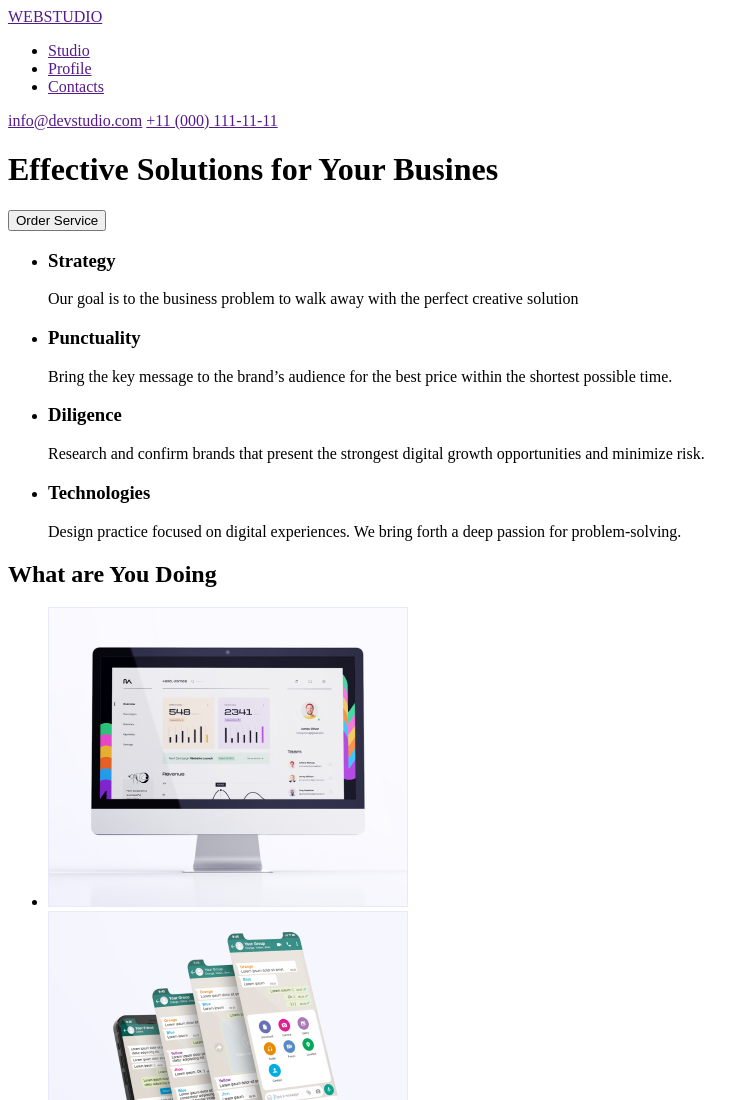
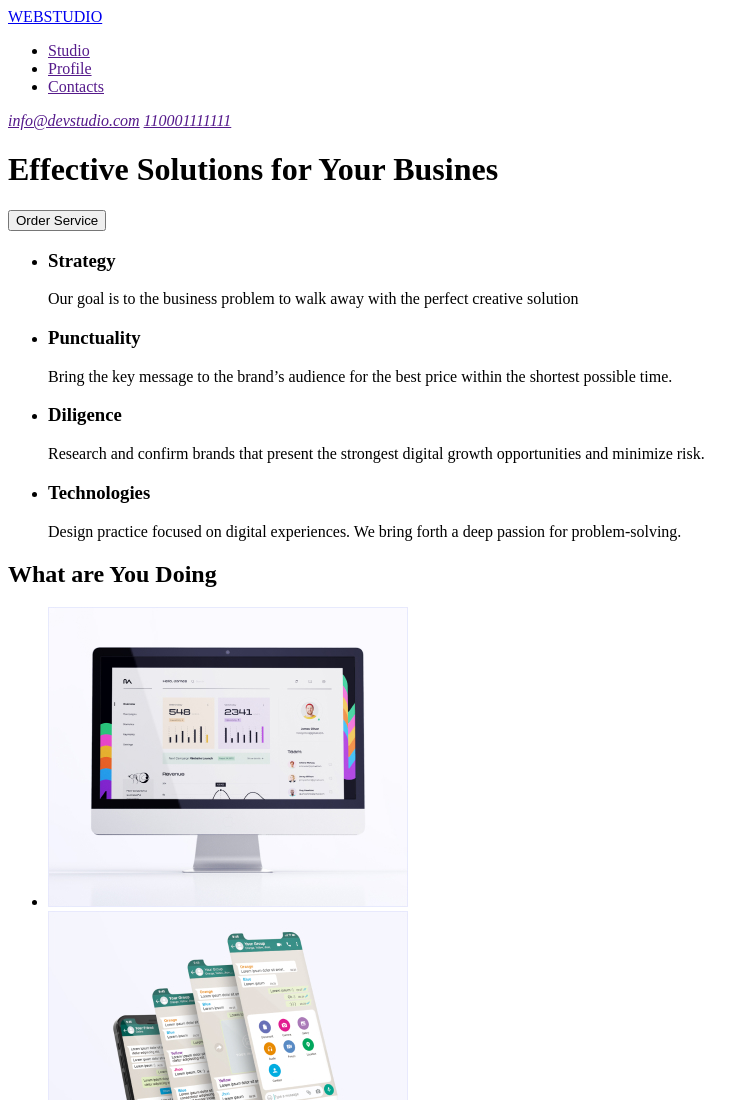
Before and after one commit to winjher/goit-markup-hw-01, a plain HTML site: page index.html in a window 1280 px wide. Shown: the top 1100 px of the page, without its empty margins (0-754 px from the left). Drawn offline with Linux system fonts and the light colour scheme.

Commit message:
Update index.html

```diff
--- a/index.html
+++ b/index.html
@@ -9,7 +9,7 @@
 
 <body>
     <header>
-        <a href="">
+        <a href="https://github.com/winjher/goit-markup-hw-01">
             WEBSTUDIO
         </a>
         <nav>
@@ -25,8 +25,12 @@
                 </li>
             </ul>
         </nav>
+
+<address>
         <a href="">info@devstudio.com</a>
-        <a href="">+11 (000) 111-11-11</a>
+        <a href="">110001111111</a>
+</address>
+
     </header>
     <main>
         <div>
```
